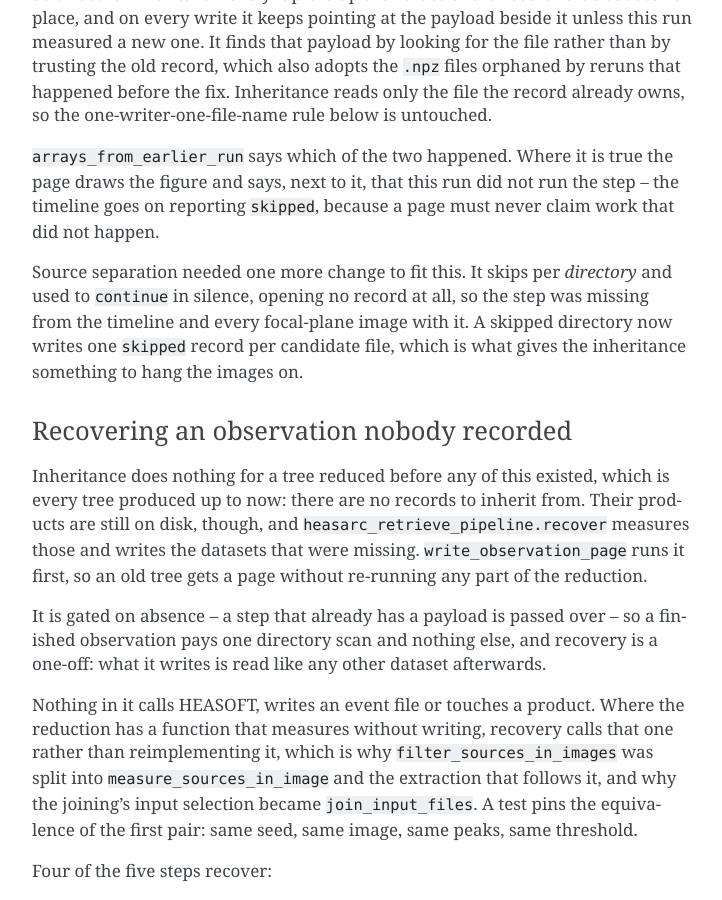
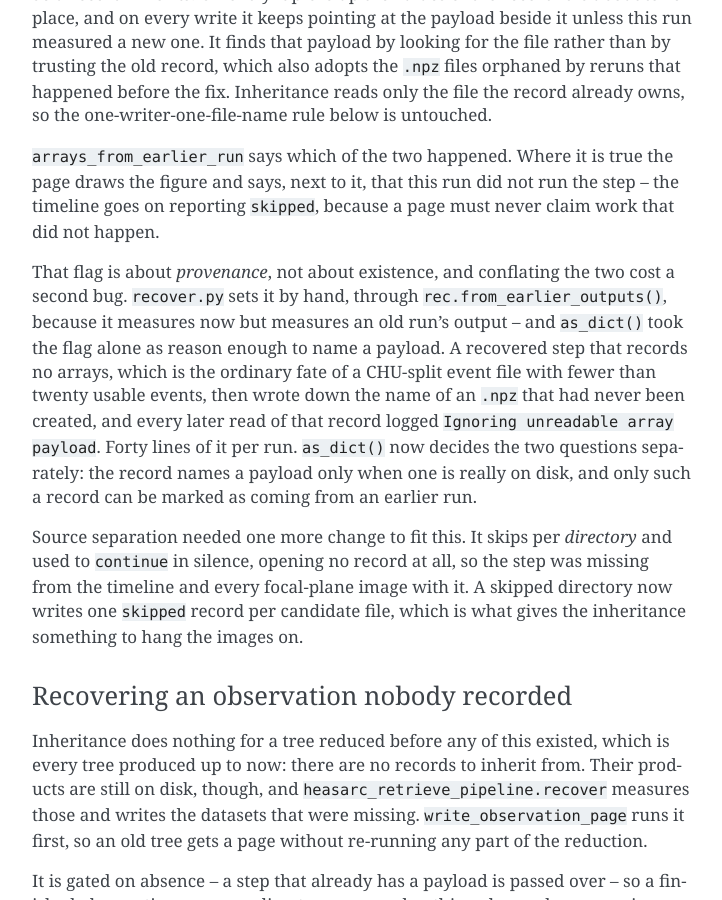
Before and after one commit to matteobachetti/heasarc_retrieve_pipeline, a Sphinx documentation site: the page built from docs/technical_details.rst, in a window 1280 px wide and 900 px high, scrolled down 49483 px. Shown: the whole window, without its empty margins (388-1110 px from the left). Built offline with Sphinx 7.4.7, drawn with Linux system fonts in a browser that asks for light colours; the version number could not be read and is left out.

Commit message:
Document why a record marked as earlier may still have no payload
Co-Authored-By: Claude Opus 5 <noreply@anthropic.com>

```diff
--- a/docs/technical_details.rst
+++ b/docs/technical_details.rst
@@ -2154,6 +2154,17 @@ one-writer-one-file-name rule below is untouched.
 draws the figure and says, next to it, that this run did not run the step -- the timeline
 goes on reporting ``skipped``, because a page must never claim work that did not happen.
 
+That flag is about *provenance*, not about existence, and conflating the two cost a
+second bug. ``recover.py`` sets it by hand, through ``rec.from_earlier_outputs()``,
+because it measures now but measures an old run's output -- and ``as_dict()`` took the
+flag alone as reason enough to name a payload. A recovered step that records no arrays,
+which is the ordinary fate of a CHU-split event file with fewer than twenty usable
+events, then wrote down the name of an ``.npz`` that had never been created, and every
+later read of that record logged ``Ignoring unreadable array payload``. Forty lines of it
+per run. ``as_dict()`` now decides the two questions separately: the record names a
+payload only when one is really on disk, and only such a record can be marked as coming
+from an earlier run.
+
 Source separation needed one more change to fit this. It skips per *directory* and used
 to ``continue`` in silence, opening no record at all, so the step was missing from the
 timeline and every focal-plane image with it. A skipped directory now writes one
```
